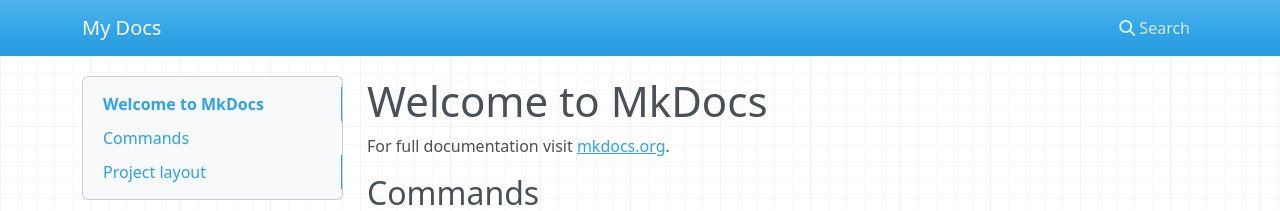
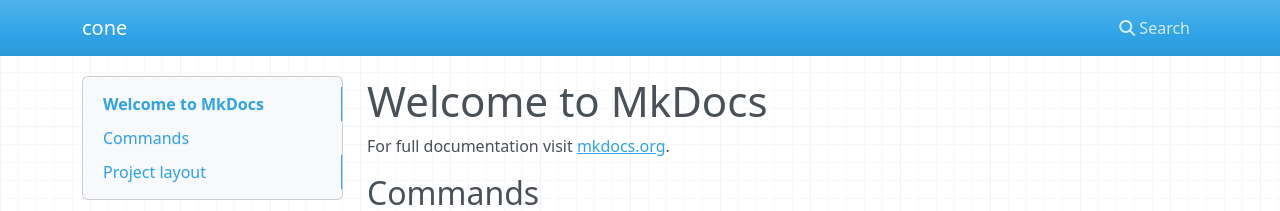
Before and after one commit to bradyt/cone_site, an MkDocs documentation site: the page built from docs/index.md, in a window 1280 px wide. Shown: the top 211 px of the page. Built offline with MkDocs 1.6.1, drawn with Linux system fonts in a browser that asks for light colours; nearby versions of some CDN libraries.

Commit message:
Change title

```diff
--- a/mkdocs.yml
+++ b/mkdocs.yml
@@ -1 +1 @@
-site_name: My Docs
+site_name: cone
```
